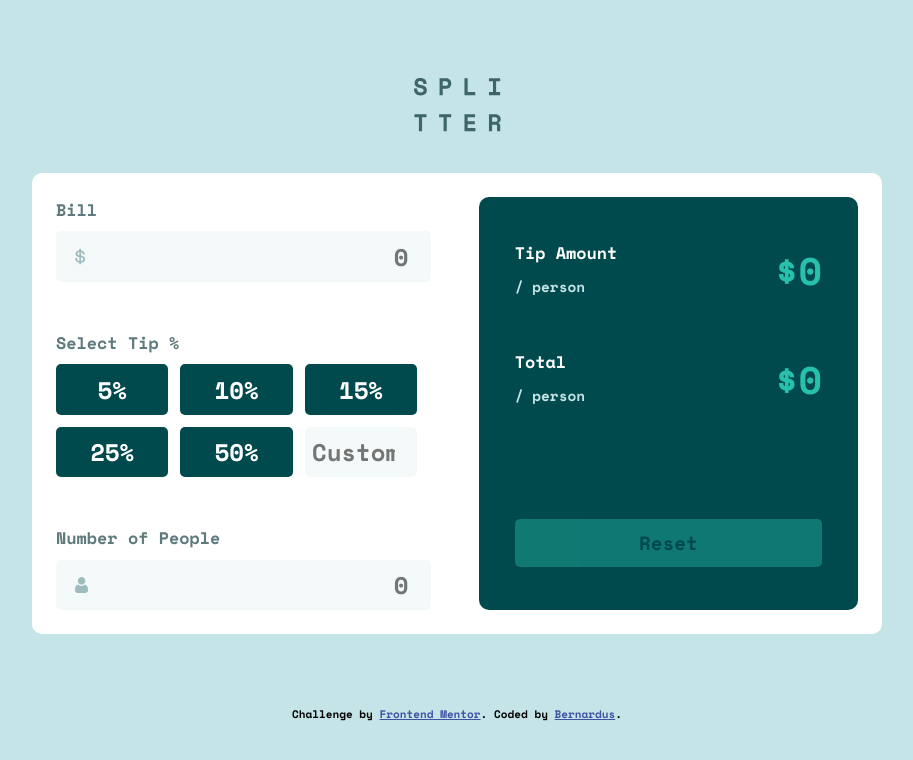
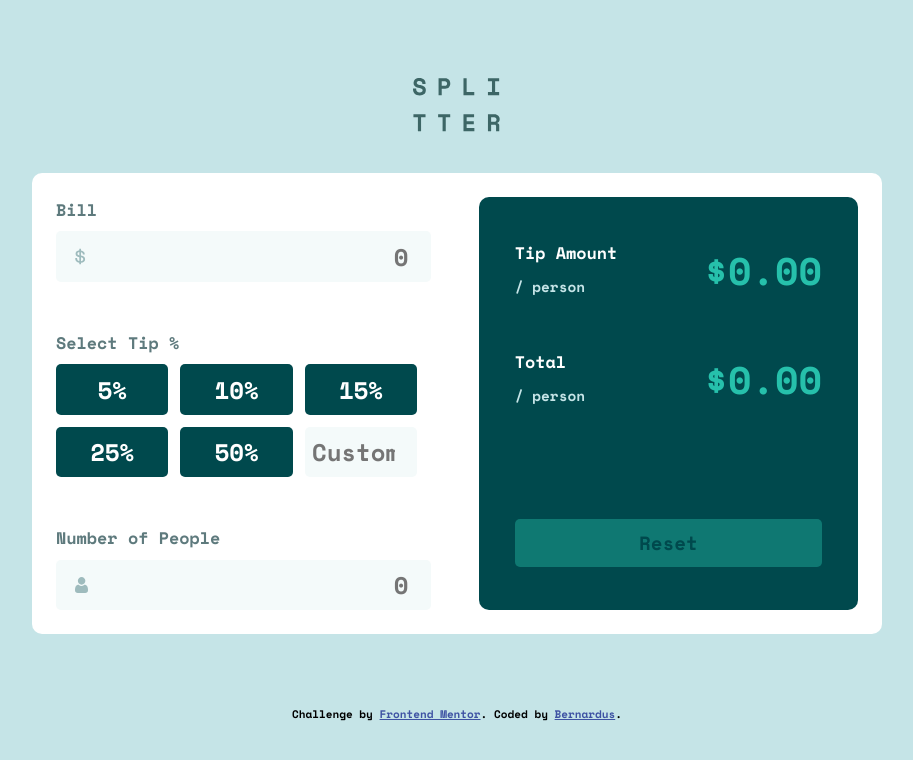
Before and after one commit to BernardusPH/tip-calculator-app, a React (Vite) app: page / in a window 1280 px wide. Shown: the top 760 px of the page, without its empty margins (183-1096 px from the left). Built offline with nearby package versions, Linux system fonts and the light colour scheme.

Commit message:
amount fix

```diff
--- a/src/main/Amount/Amount.jsx
+++ b/src/main/Amount/Amount.jsx
@@ -12,7 +12,7 @@ function Amount(props) {
                     <span> / person</span>
                 </div>
                 <div className="tip-Amount-cash">
-                    ${props.tip}
+                    ${props.tip.toFixed(2)}
                 </div>
             </div>
 
@@ -24,7 +24,7 @@ function Amount(props) {
                 </div>
 
                 <div className="total-Amount-cash">
-                    ${props.total}
+                    ${props.total.toFixed(2)}
                 </div>
             </div>
             <button className={`button ${showButton?"":"disabled"} `} onClick={ showButton? props.reset:null}>Reset</button>
--- a/src/main/Calculations/Calculations.css
+++ b/src/main/Calculations/Calculations.css
@@ -80,7 +80,7 @@ outline: 3px solid red !important;
 }
 
 .calculations__Tip-buttons> input[type="button"].active{
-    background-color: var(--Strong-cyan);
+    background-color: var( --Strong-cyan);
 }
 
 
```
